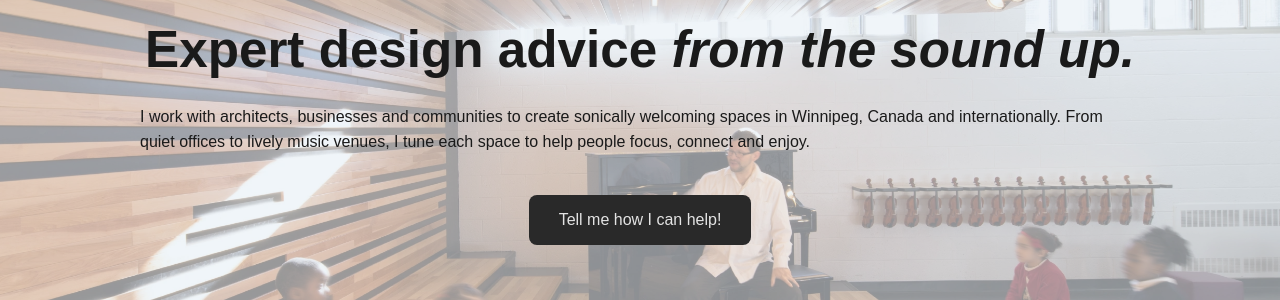
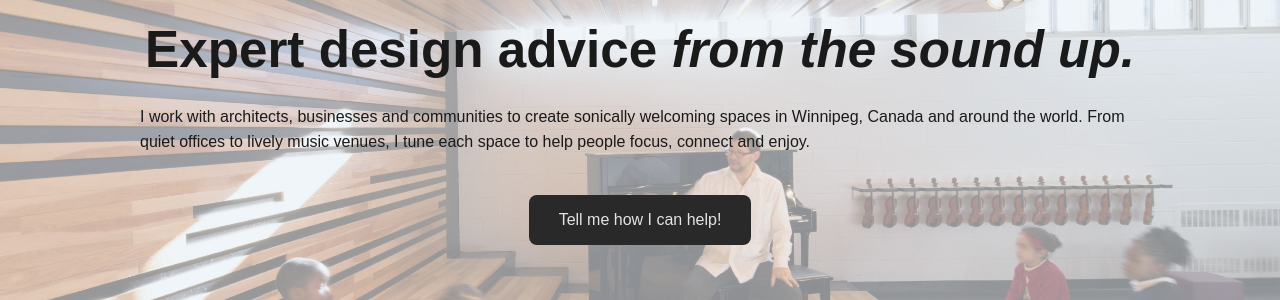
Before and after one commit to woa100/acousticswebsite, a Jekyll site: the page built from index.html, in a window 1280 px wide and 900 px high. Shown: the part 319-619 px from the top of the window. Built offline with Jekyll 4.4.1, drawn with Linux system fonts in a browser that asks for light colours.

Commit message:
Update index.html

```diff
--- a/index.html
+++ b/index.html
@@ -30,7 +30,7 @@
         <div class="overlay"></div>
         <div class="intro-container">
             <h1>Expert design advice <em>from the sound up.</em></h1>
-            <p>I work with architects, businesses and communities to create sonically welcoming spaces in Winnipeg, Canada and internationally. From quiet offices to lively music venues, I tune each space to help people focus, connect and enjoy.</p>
+            <p>I work with architects, businesses and communities to create sonically welcoming spaces in Winnipeg, Canada and around the world. From quiet offices to lively music venues, I tune each space to help people focus, connect and enjoy.</p>
             <a href="#get-started" class="btn">Tell me how I can help!</a>
         </div>
 
```
